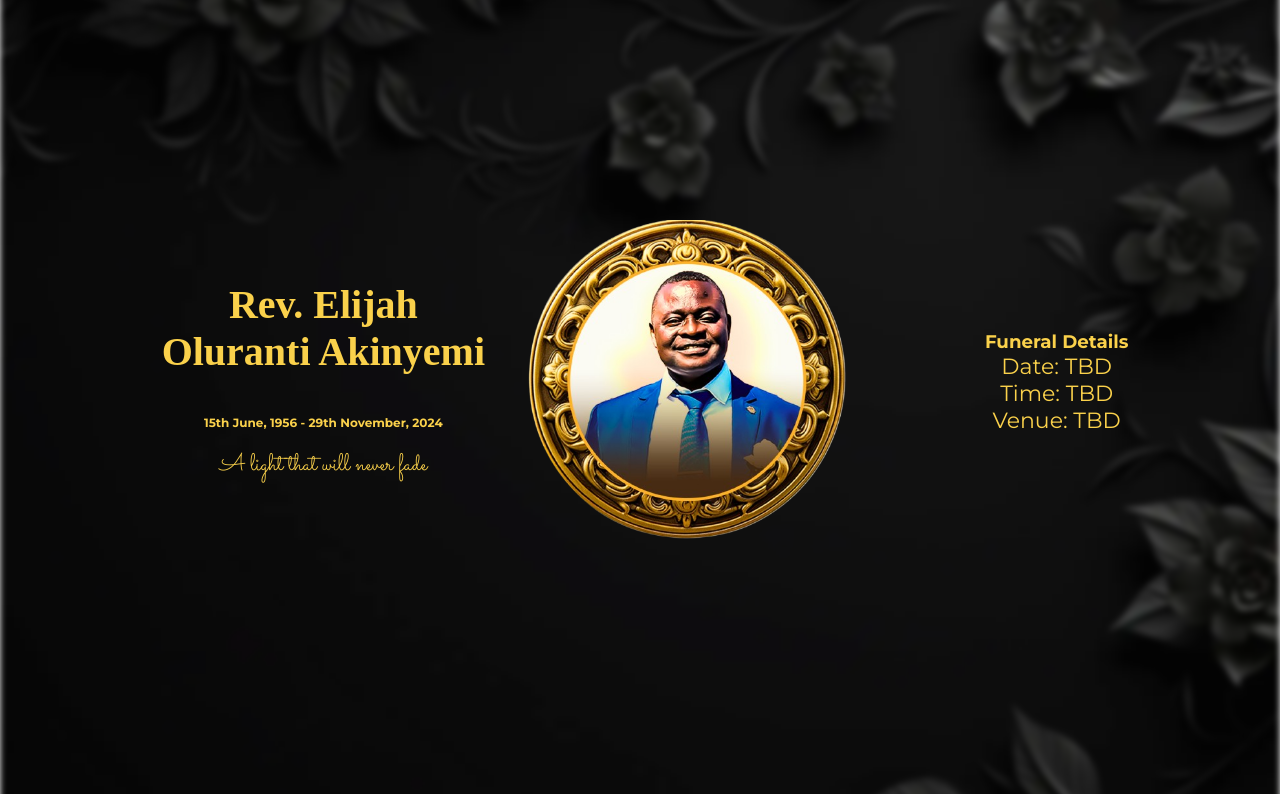
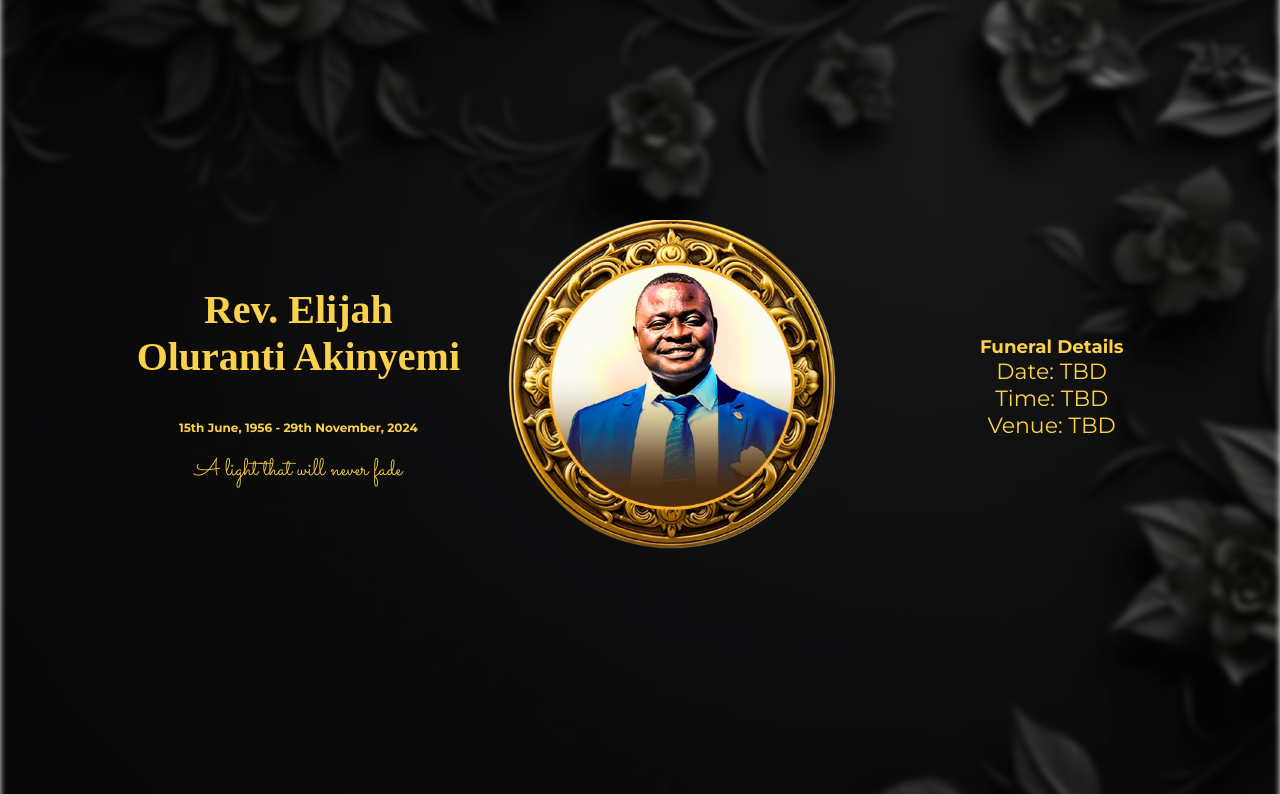
Before and after one commit to suue99/Funeral-Landing-Page, a PHP site: page / in a window 1280 px wide. Shown: the part 60-854 px from the top of the page. Run offline with PHP 8.4, Linux system fonts and the light colour scheme; some libraries are stand-ins or nearby versions; some web fonts are replaced.

Commit message:
more edits

```diff
--- a/style.css
+++ b/style.css
@@ -148,7 +148,7 @@ nav {
   grid-template-columns: 1fr 1fr 1fr;
   gap: 4rem;
   margin-top: 16rem;
-  margin-left: 10rem;
+  margin-left: 7rem;
 }
 
 .hero-image {
```
